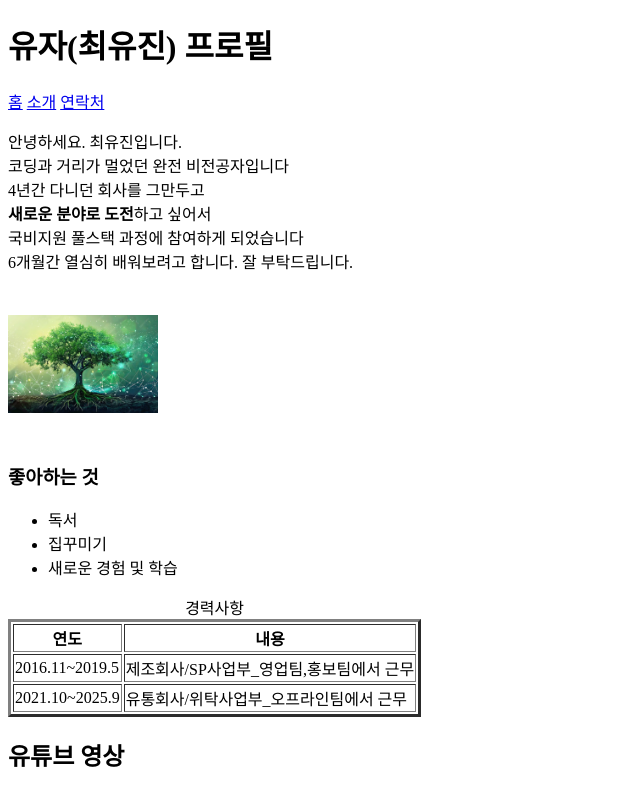
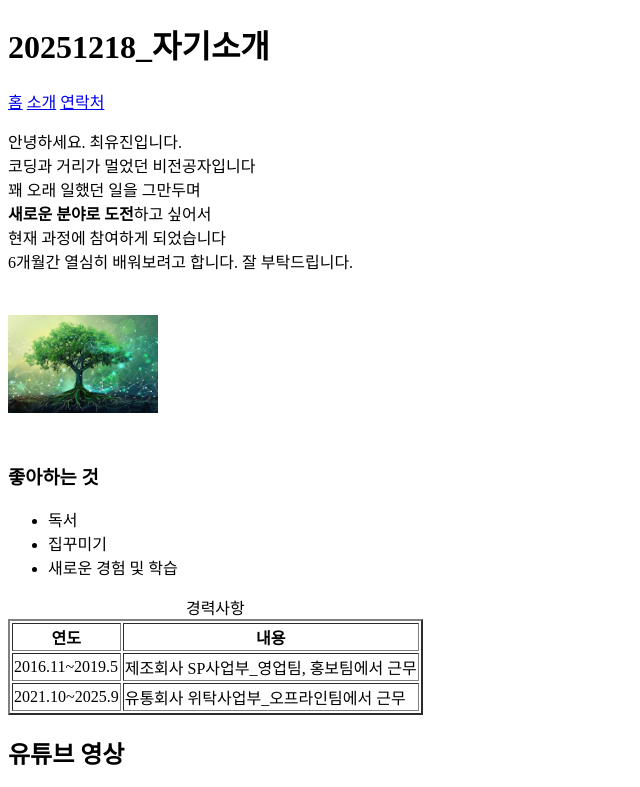
Before and after one commit to chyoujin93/Youjin251222, a plain HTML site: page 251218-css-basic1/실습.html in a window 1280 px wide. Shown: the top 787 px of the page, without its empty margins (0-640 px from the left). Drawn offline with Linux system fonts and the light colour scheme; grey boxes are pictures that could not be loaded.

Commit message:
1221수정

```diff
--- a/251218-css-basic1/실습.html
+++ b/251218-css-basic1/실습.html
@@ -15,7 +15,7 @@
  메타 태그 이용해 모바일에서도 잘 보이게 뷰포트 설정 -->
 <body>
 
-    <header> <h1>유자(최유진) 프로필</h1> </header>
+    <header> <h1>20251218_자기소개</h1> </header>
 
     <!-- 헤더,h1태그로 자신의 이름, 또는 닉네임 작성 -->
 
@@ -28,10 +28,10 @@
 
     <main>
     <P>안녕하세요. 최유진입니다.<br>
-    코딩과 거리가 멀었던 완전 비전공자입니다<br>
-    4년간 다니던 회사를 그만두고 <br>
+    코딩과 거리가 멀었던 비전공자입니다<br>
+    꽤 오래 일했던 일을 그만두며 <br>
     <strong>새로운 분야로 도전</strong>하고 싶어서 <br>
-    국비지원 풀스택 과정에 참여하게 되었습니다<br>
+    현재 과정에 참여하게 되었습니다<br>
     6개월간 열심히 배워보려고 합니다. 잘 부탁드립니다.
     </P>
     <section>
@@ -50,7 +50,7 @@
     </section>
 
     <section>
-    <table border="3">
+    <table border="2">
         <caption>경력사항</caption>
         <thead>
         <tr>
@@ -62,11 +62,11 @@
         <tbody>
         <tr>
         <td>2016.11~2019.5</td>
-        <td>제조회사/SP사업부_영업팀,홍보팀에서 근무</td>
+        <td>제조회사 SP사업부_영업팀, 홍보팀에서 근무</td>
         </tr>
         <tr>
         <td>2021.10~2025.9</td>
-        <td>유통회사/위탁사업부_오프라인팀에서 근무</td>
+        <td>유통회사 위탁사업부_오프라인팀에서 근무</td>
         </tr>
         </tbody>
     </table>
```
